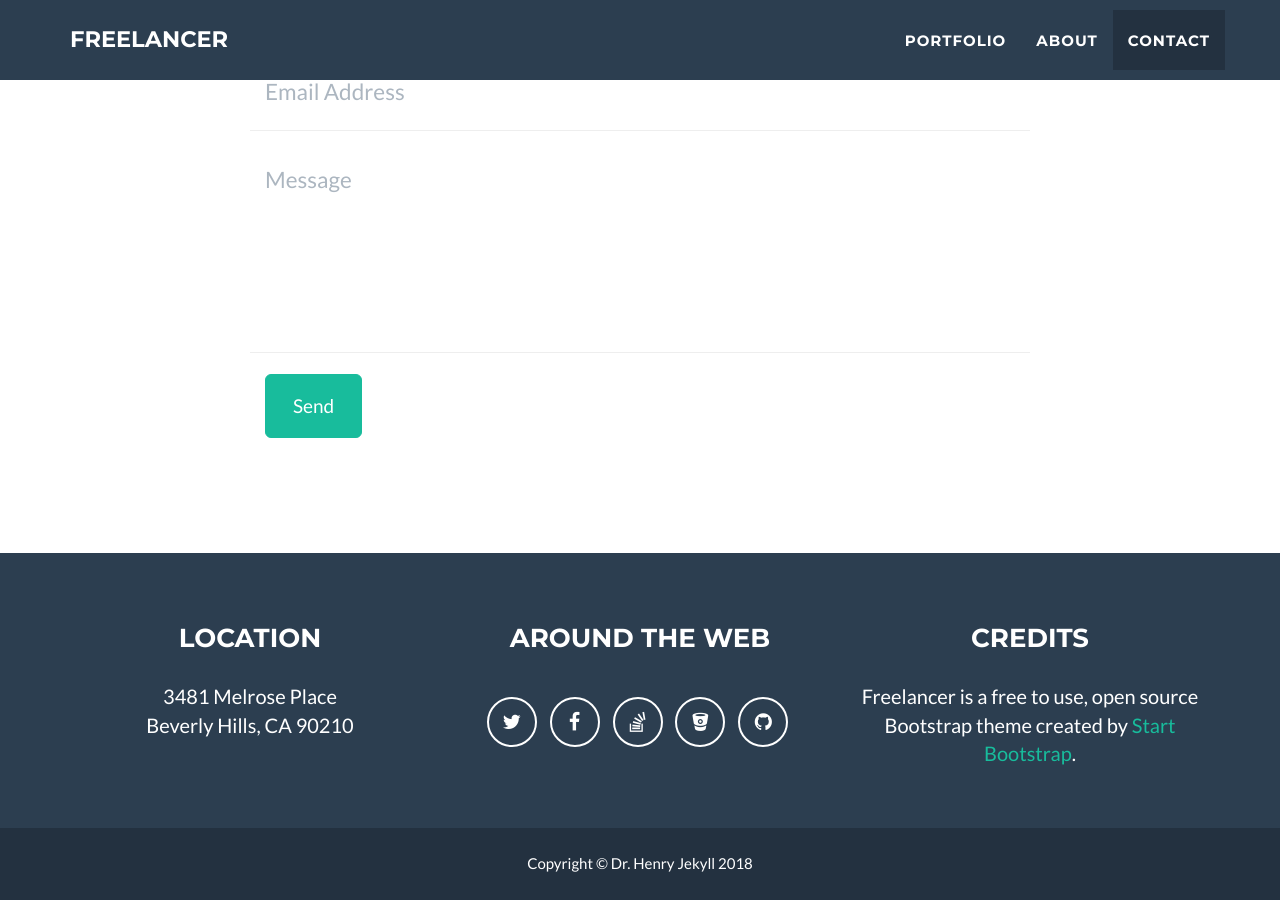
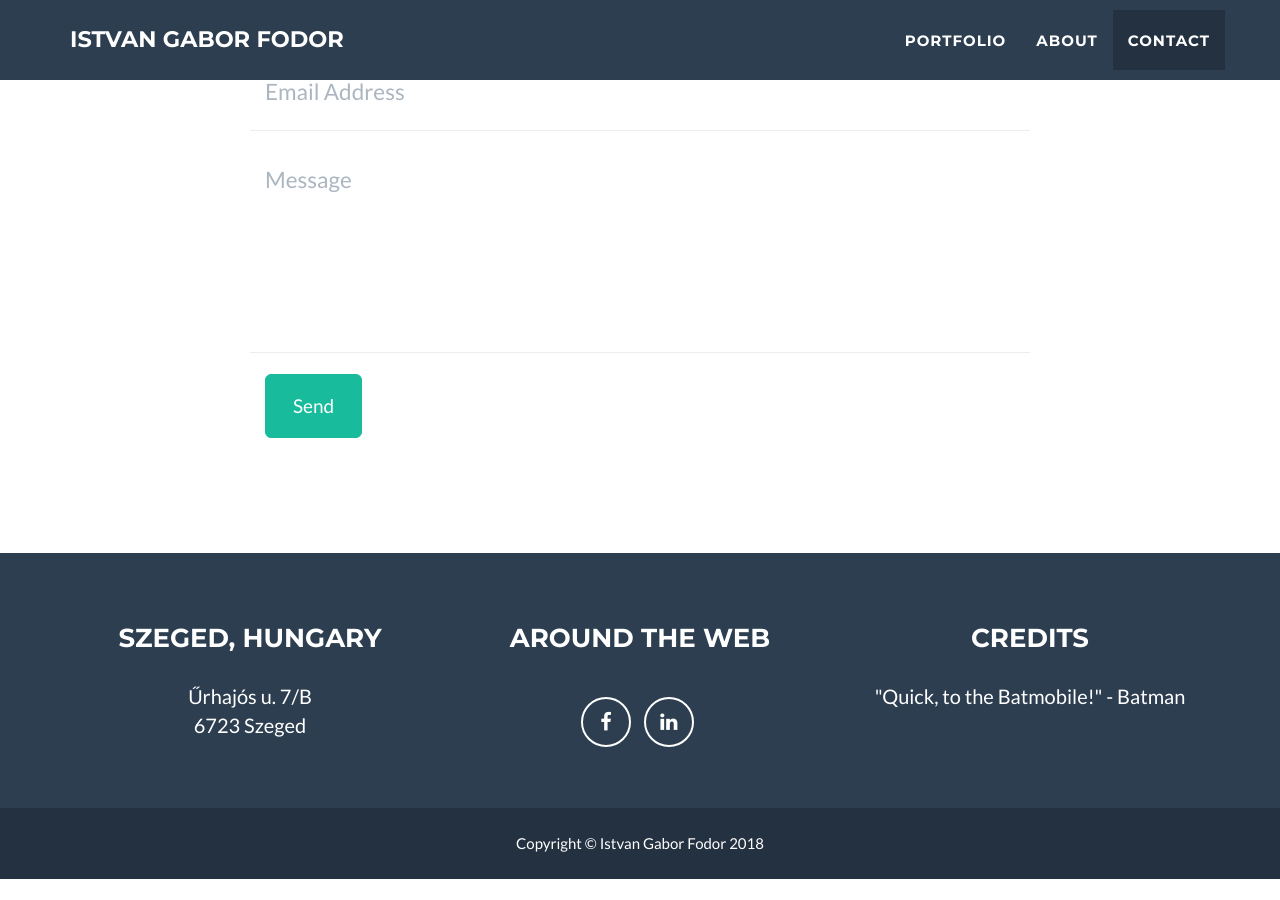
Before and after one commit to motorosgep/motorosgep.github.io, a Jekyll site: the page built from index.html, in a window 1280 px wide and 900 px high, scrolled down 2485 px. Built offline with Jekyll 4.4.1, drawn with Linux system fonts in a browser that asks for light colours; after the commit the page ends 3364 px from its top, so only the background shows below that; some of the changed text lies outside the part shown.

Commit message:
Update _config.yml
update config

```diff
--- a/_config.yml
+++ b/_config.yml
@@ -1,11 +1,11 @@
 # Site settings
-title: Freelancer
-email: your-email@domain.com
-url: https://example.github.io
-description: "Write an awesome description for your new site here. You can edit this line in _config.yml. It will appear in your document head meta (for Google search results) and in your feed.xml site description."
-keywords: "your keywords, separated by commas"
-skills: "Web Developer - Graphic Artist - User Experience Designer"
-meta_author: LastName FirstName
+title: Istvan Gabor Fodor
+email: istvan@fodor.work
+url: https://istvan.fodor.work
+description: "Portfolio"
+keywords: "cv,resume,portfolio"
+skills: "Senior Software Engineer in Szeged, HUNGARY"
+meta_author: Istvan Gabor Fodor
 
 # Google webmaster tools
 google_verify:
@@ -21,7 +21,7 @@ contact: static
 
 # If you use disqus you need disqus shortname
 # https://help.disqus.com/customer/portal/articles/466208
-disqus_shortname: myshortname
+disqus_shortname:
 
 # Color settings (hex-codes without the leading hash-tag)
 color:
@@ -32,31 +32,26 @@ color:
 
 # Footer settings
 footer:
-  copyright: Dr. Henry Jekyll
-  location: Location
+  copyright: Istvan Gabor Fodor
+  location: Szeged, HUNGARY
   social: Around the Web
   credits: Credits
 
 # Social networks usernames (many more available: google-plus, flickr, dribbble, pinterest, instagram, tumblr, linkedin, etc.)
 social:
-  - title: twitter
-    url: http://twitter.com/jekyllrb
   - title: facebook
     url:
-  - title: stack-overflow
-    url: http://stackoverflow.com/questions/tagged/jekyll
-  - title: bitbucket
-    url: http://bitbucket.org/jekyll
-  - title: github
-    url: http://github.com/jekyll
+  - title: linkedin
+    url: https://www.linkedin.com/in/istvan-fodor-a7270659/
+
 
 # Postal address (add as many lines as necessary)
 address:
-  - line: 3481 Melrose Place
-  - line: Beverly Hills, CA 90210
+  - line: Űrhajós u. 7/B
+  - line: 6723 Szeged
 
 # Credits content
-credits: 'Freelancer is a free to use, open source Bootstrap theme created by <a href="http://startbootstrap.com">Start Bootstrap</a>.'
+credits: '"Quick, to the Batmobile!" - Batman'
 
 # Build settings
 markdown: kramdown
```
